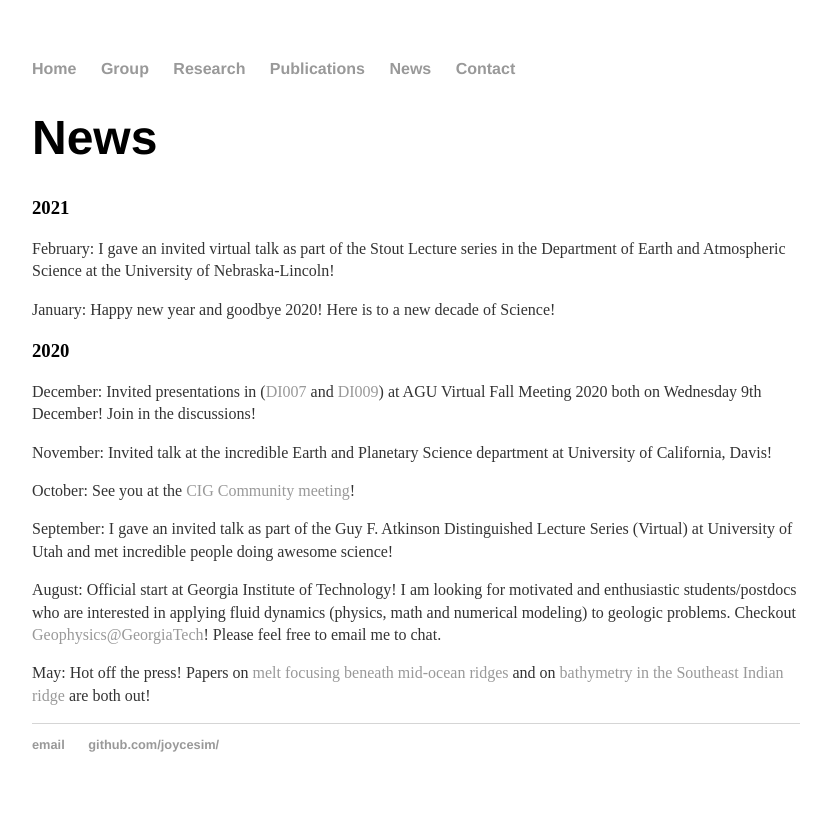
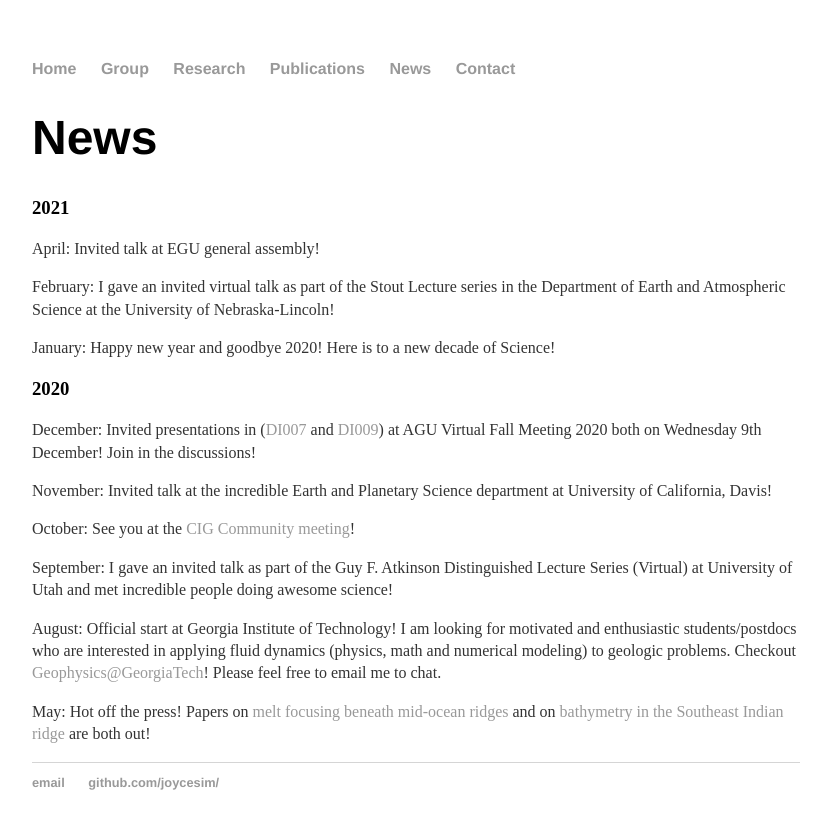
Before and after one commit to joycesim/joycesim.github.io, a Jekyll site: the page built from news/index.md, in a window 1280 px wide. Shown: the top 829 px of the page, without its empty margins (224-1055 px from the left). Built offline with Jekyll 4.4.1, drawn with Linux system fonts in a browser that asks for light colours.

Commit message:
Update index.md

```diff
--- a/news/index.md
+++ b/news/index.md
@@ -5,6 +5,8 @@ title: News
 # {{page.title}}
 
 ### 2021
+
+April: Invited talk at EGU general assembly!
 
 February: I gave an invited virtual talk as part of the Stout Lecture series in the Department of Earth and Atmospheric Science at the University of Nebraska-Lincoln!
 
```
